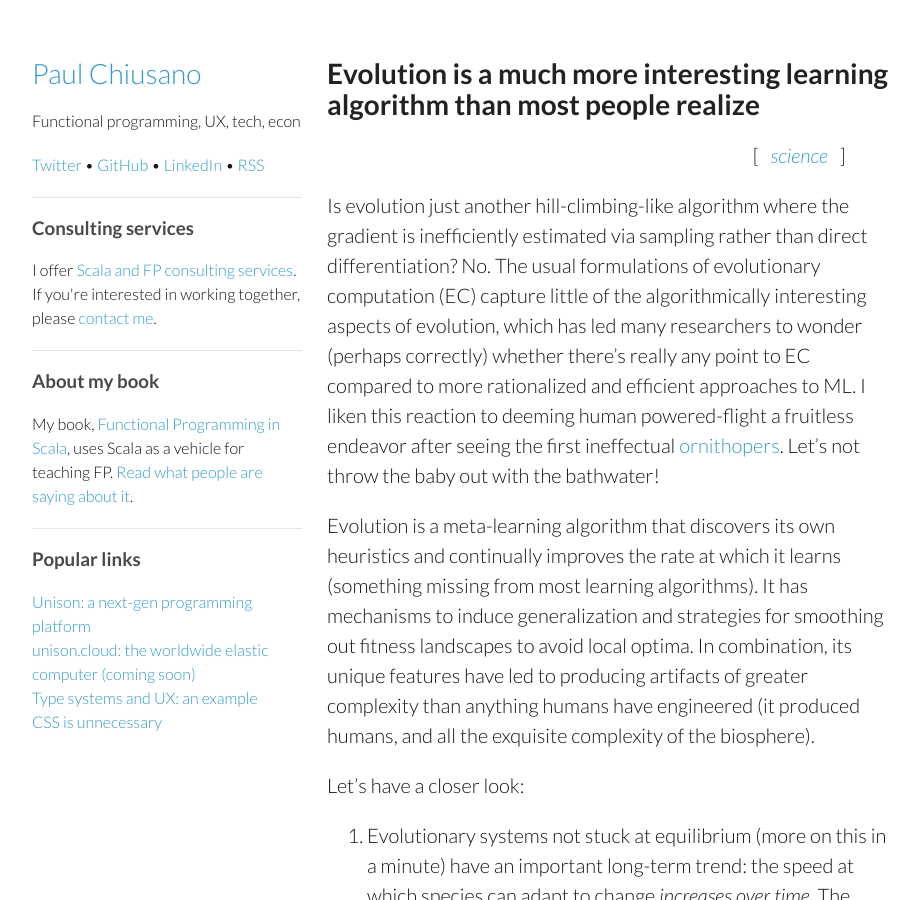
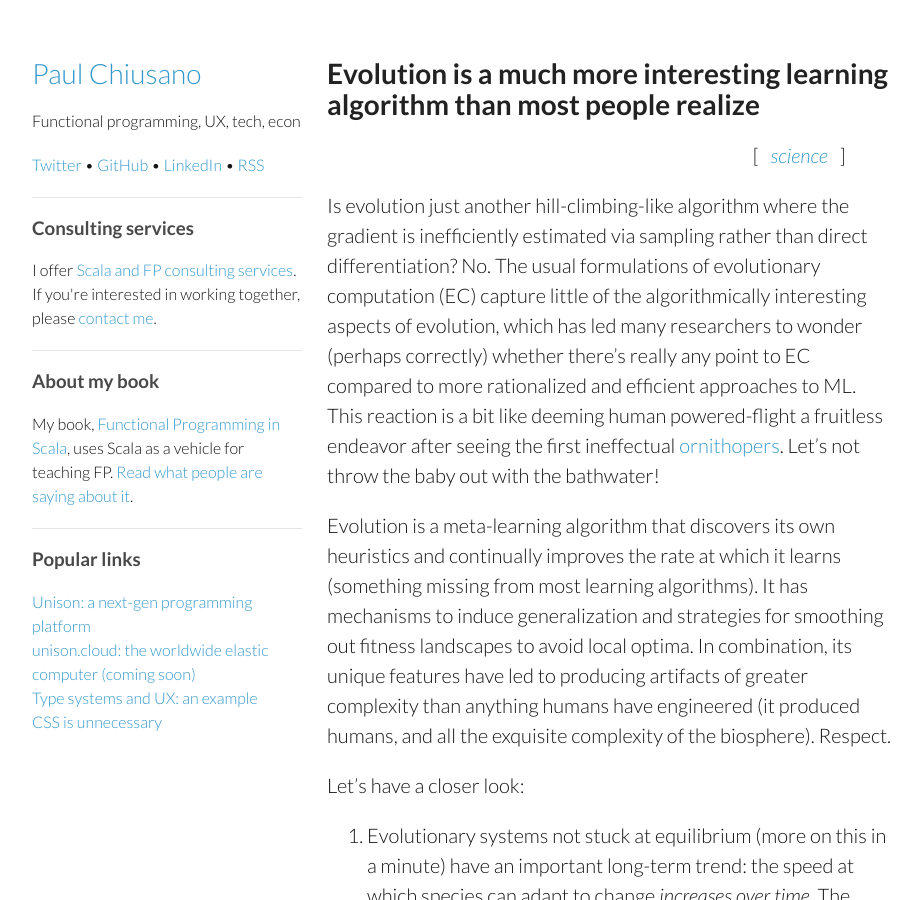
Before and after one commit to pchiusano/pchiusano.github.io, a Jekyll site: the page built from _posts/2018-04-21-evolutionary-methods.markdown, in a window 1280 px wide and 900 px high. Shown: the whole window, without its empty margins (178-1099 px from the left). Built offline with Jekyll 4.4.1, drawn with Linux system fonts in a browser that asks for light colours; comment, search, counter and statistics services are not loaded.

Commit message:
Update 2018-04-21-evolutionary-methods.markdown

```diff
--- a/_posts/2018-04-21-evolutionary-methods.markdown
+++ b/_posts/2018-04-21-evolutionary-methods.markdown
@@ -4,9 +4,9 @@ categories: [science]
 title: Evolution is a much more interesting learning algorithm than most people realize
 ---
 
-Is evolution just another hill-climbing-like algorithm where the gradient is inefficiently estimated via sampling rather than direct differentiation? No. The usual formulations of evolutionary computation (EC) capture little of the algorithmically interesting aspects of evolution, which has led many researchers to wonder (perhaps correctly) whether there's really any point to EC compared to more rationalized and efficient approaches to ML. I liken this reaction to deeming human powered-flight a fruitless endeavor after seeing the first ineffectual [ornithopers](https://en.wikipedia.org/wiki/Ornithopter). Let's not throw the baby out with the bathwater!
+Is evolution just another hill-climbing-like algorithm where the gradient is inefficiently estimated via sampling rather than direct differentiation? No. The usual formulations of evolutionary computation (EC) capture little of the algorithmically interesting aspects of evolution, which has led many researchers to wonder (perhaps correctly) whether there's really any point to EC compared to more rationalized and efficient approaches to ML. This reaction is a bit like deeming human powered-flight a fruitless endeavor after seeing the first ineffectual [ornithopers](https://en.wikipedia.org/wiki/Ornithopter). Let's not throw the baby out with the bathwater!
 
-Evolution is a meta-learning algorithm that discovers its own heuristics and continually improves the rate at which it learns (something missing from most learning algorithms). It has mechanisms to induce generalization and strategies for smoothing out fitness landscapes to avoid local optima. In combination, its unique features have led to producing artifacts of greater complexity than anything humans have engineered (it produced humans, and all the exquisite complexity of the biosphere).
+Evolution is a meta-learning algorithm that discovers its own heuristics and continually improves the rate at which it learns (something missing from most learning algorithms). It has mechanisms to induce generalization and strategies for smoothing out fitness landscapes to avoid local optima. In combination, its unique features have led to producing artifacts of greater complexity than anything humans have engineered (it produced humans, and all the exquisite complexity of the biosphere). Respect.
 
 Let's have a closer look:
 
```
